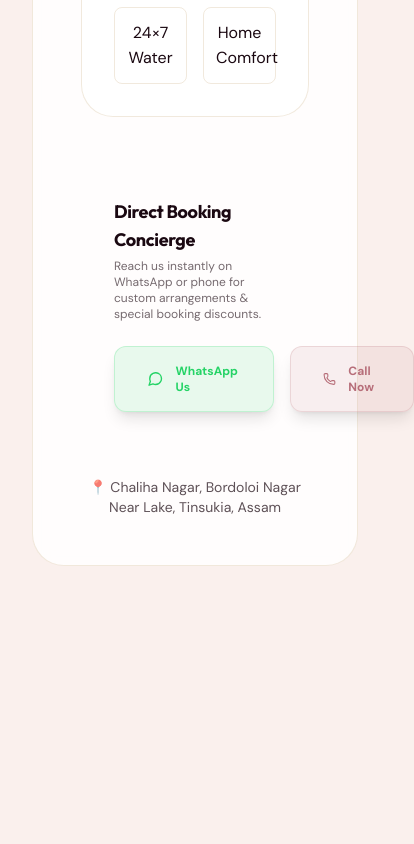
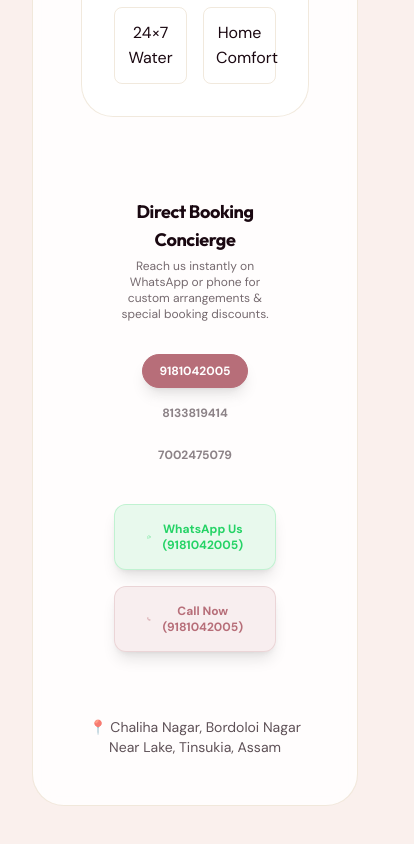
Before and after one commit to GhostRed256/HotelLuxe, a Next.js app: page /about in a window 390 px wide. Shown: the part 2171-3015 px from the top of the page, 414 px wide, since content can reach past the window. Before the commit the page ends 2817 px from the top, so only its background shows below. Built offline with nearby package versions, Linux system fonts and the light colour scheme; no server answers.

Commit message:
refactor: add contact selector to About page and refine mobile layout

```diff
--- a/src/app/about/page.tsx
+++ b/src/app/about/page.tsx
@@ -1,12 +1,19 @@
+"use client"
+
+import { useState } from "react"
 import { Phone } from "lucide-react"
 
 export default function AboutPage() {
+  const [selectedContact, setSelectedContact] = useState("9181042005")
+  const contactNumbers = ["9181042005", "8133819414", "7002475079"]
+
   return (
     <div className="max-w-4xl mx-auto py-20 px-8">
       <div className="glass-panel p-12 text-center">
         <h1 className="text-4xl font-bold mb-6">
           About <span className="text-[var(--accent-primary)]">StayNjoy</span> Homestay
         </h1>
+        {/* ... existing content ... */}
         <p className="text-lg opacity-80 leading-relaxed mb-8">
           Welcome to StayNjoy Homestay — your home away from home in the heart of Tinsukia, Assam.
           We offer cozy, well-maintained rooms and homes with all modern amenities for solo travelers,
@@ -17,6 +24,7 @@ export default function AboutPage() {
           our spaces are designed to make your stay comfortable and joyful.
           From projector setups to private kitchens, we&apos;ve got everything covered.
         </p>
+
         <div className="grid grid-cols-1 md:grid-cols-2 gap-8 mt-12 text-left">
           <div className="p-6 border border-[var(--accent-primary)] rounded-lg">
             <h3 className="text-xl font-bold mb-2">🌸 Cozy Rooms</h3>
@@ -48,27 +56,44 @@ export default function AboutPage() {
           </div>
         </div>
 
-        <div className="mt-12 p-8 border border-white/5 bg-white/5 rounded-2xl flex flex-col md:flex-row items-center justify-between gap-6 text-left max-w-2xl mx-auto relative z-50">
+        <div className="mt-12 p-8 border border-white/5 bg-white/5 rounded-2xl flex flex-col items-center gap-8 text-center max-w-2xl mx-auto relative z-50">
           <div className="relative z-50">
             <h4 className="font-bold text-lg mb-1">Direct Booking Concierge</h4>
             <p className="text-xs opacity-60">Reach us instantly on WhatsApp or phone for custom arrangements & special booking discounts.</p>
           </div>
-          <div className="flex gap-4 w-full md:w-auto flex-shrink-0 relative z-50">
+
+          {/* Number Selector */}
+          <div className="flex flex-wrap justify-center gap-2 relative z-50">
+            {contactNumbers.map(num => (
+              <button
+                key={num}
+                onClick={() => setSelectedContact(num)}
+                className={`px-4 py-2 rounded-full text-xs font-bold transition-all duration-300 border ${selectedContact === num
+                    ? "bg-[var(--accent-primary)] text-white border-[var(--accent-primary)] shadow-lg shadow-[var(--accent-primary)]/20"
+                    : "bg-white/5 text-[var(--foreground)]/50 border-white/10 hover:bg-white/10"
+                  }`}
+              >
+                {num}
+              </button>
+            ))}
+          </div>
+
+          <div className="flex flex-col md:flex-row gap-4 w-full relative z-50">
             <a
-              href="https://wa.me/919181042005"
+              href={`https://wa.me/91${selectedContact}`}
               target="_blank"
               rel="noopener noreferrer"
-              className="flex-1 md:flex-initial flex items-center justify-center gap-3 bg-[#25D366]/10 hover:bg-[#25D366] hover:text-white border border-[#25D366]/20 px-8 py-4 rounded-xl transition-all text-xs font-bold text-[#25D366] active:scale-95 shadow-lg relative z-50"
+              className="flex-1 flex items-center justify-center gap-3 bg-[#25D366]/10 hover:bg-[#25D366] hover:text-white border border-[#25D366]/20 px-8 py-4 rounded-xl transition-all text-xs font-bold text-[#25D366] active:scale-95 shadow-lg relative z-50 order-1 md:order-none"
             >
               <svg viewBox="0 0 24 24" width="20" height="20" stroke="currentColor" strokeWidth="2" fill="none" strokeLinecap="round" strokeLinejoin="round"><path d="M21 11.5a8.38 8.38 0 0 1-.9 3.8 8.5 8.5 0 0 1-7.6 4.7 8.38 8.38 0 0 1-3.8-.9L3 21l1.9-5.7a8.38 8.38 0 0 1-.9-3.8 8.5 8.5 0 0 1 4.7-7.6 8.38 8.38 0 0 1 3.8-.9h.5a8.48 8.48 0 0 1 8 8v.5z"></path></svg>
-              WhatsApp Us
+              WhatsApp Us ({selectedContact})
             </a>
             <a
-              href="tel:7002475079"
-              className="flex-1 md:flex-initial flex items-center justify-center gap-3 bg-[var(--accent-primary)]/10 hover:bg-[var(--accent-primary)] hover:text-white border border-[var(--accent-primary)]/20 px-8 py-4 rounded-xl transition-all text-xs font-bold text-[var(--accent-primary)] active:scale-95 shadow-lg relative z-50"
+              href={`tel:+91${selectedContact}`}
+              className="flex-1 flex items-center justify-center gap-3 bg-[var(--accent-primary)]/10 hover:bg-[var(--accent-primary)] hover:text-white border border-[var(--accent-primary)]/20 px-8 py-4 rounded-xl transition-all text-xs font-bold text-[var(--accent-primary)] active:scale-95 shadow-lg relative z-50 order-2 md:order-none"
             >
               <Phone size={20} />
-              Call Now
+              Call Now ({selectedContact})
             </a>
           </div>
         </div>
```
